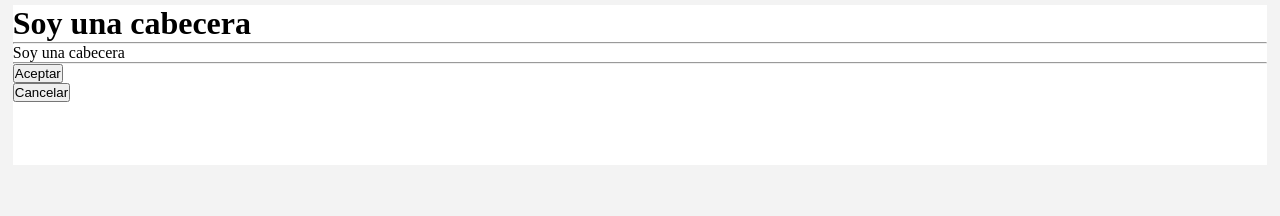
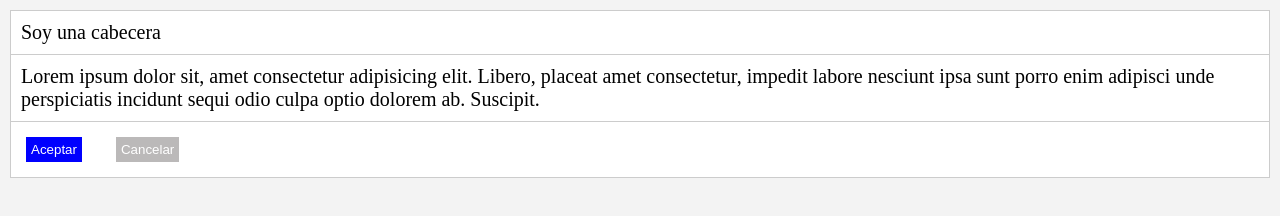
Before and after one commit to javiermoraes97/Javascript-Sin-Fronteras, a plain HTML site: page 003. Caja flotante en CSS/index.html in a window 1280 px wide. Drawn offline with Linux system fonts and the light colour scheme.

Commit message:
Day 3
06/07/2022 Dia 3 Terminar el ejercico de CSS y contiuar con otras clases y notas de css

```diff
--- a/003. Caja flotante en CSS/index.html
+++ b/003. Caja flotante en CSS/index.html
@@ -11,22 +11,10 @@
 </head>
 <body>
 <div class="container">
-    <div class="itemOne">
-        <h1>Soy una cabecera</h1>
-    </div>
-<hr>
-    <div class="itemTwo">
         <p>Soy una cabecera</p>
-    </div>
-
-    <hr>
-    <div class="itemThree">
-        <button>Aceptar</button>
-    </div>
-
-    <div class="itemFour">
-        <button>Cancelar</button>
-    </div>
+        <p>Lorem ipsum dolor sit, amet consectetur adipisicing elit. Libero, placeat amet consectetur, impedit labore nesciunt ipsa sunt porro enim adipisci unde perspiciatis incidunt sequi odio culpa optio dolorem ab. Suscipit.</p>
+        <button class="btnA">Aceptar</button>
+        <button class="btnB">Cancelar</button>
 </div>
 </body>
 </html>
--- a/003. Caja flotante en CSS/style.css
+++ b/003. Caja flotante en CSS/style.css
@@ -9,10 +9,30 @@ body{
 }
 
 .container {
-    width: 98vw;
-    height: 20vh;
-    background-color: #fff;
+    margin: 10px;
     color: black;
-    margin: auto;
-    margin-top: 5px;
+    background-color: white;
+    border: 1px solid #ccc;
 }
+
+.btnA{
+    padding: 5px;
+    margin: 15px;
+    background-color: blue;
+    color: white;
+    border: none;
+}
+
+.btnB{
+    padding: 5px;
+    margin: 15px;
+    background-color: #bbb9b9;
+    color: white;
+    border: none;
+}
+
+.container p {
+    padding: 10px;
+    font-size: 20px;
+    border-bottom: 1px solid #ccc;
+}
```
